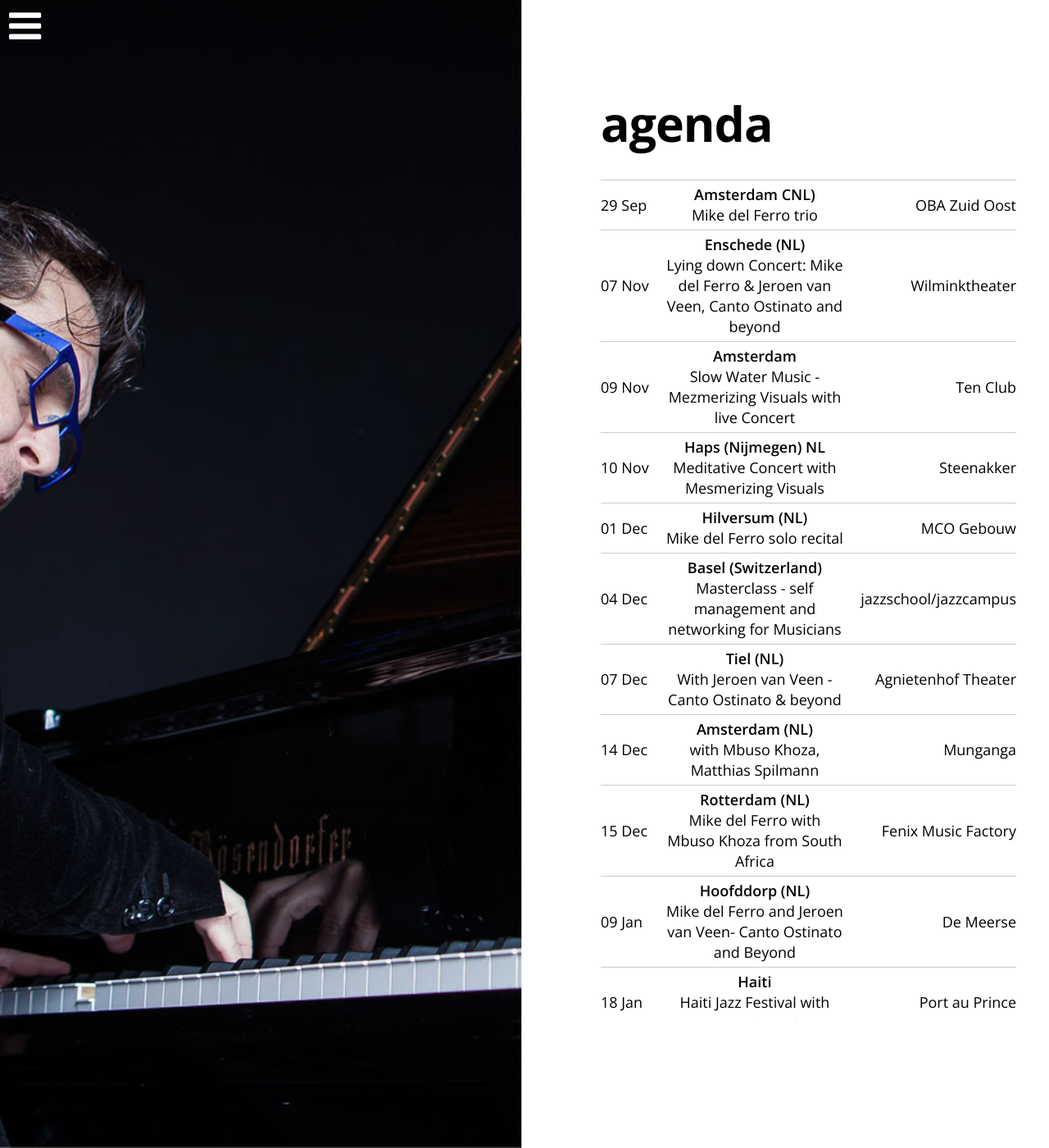
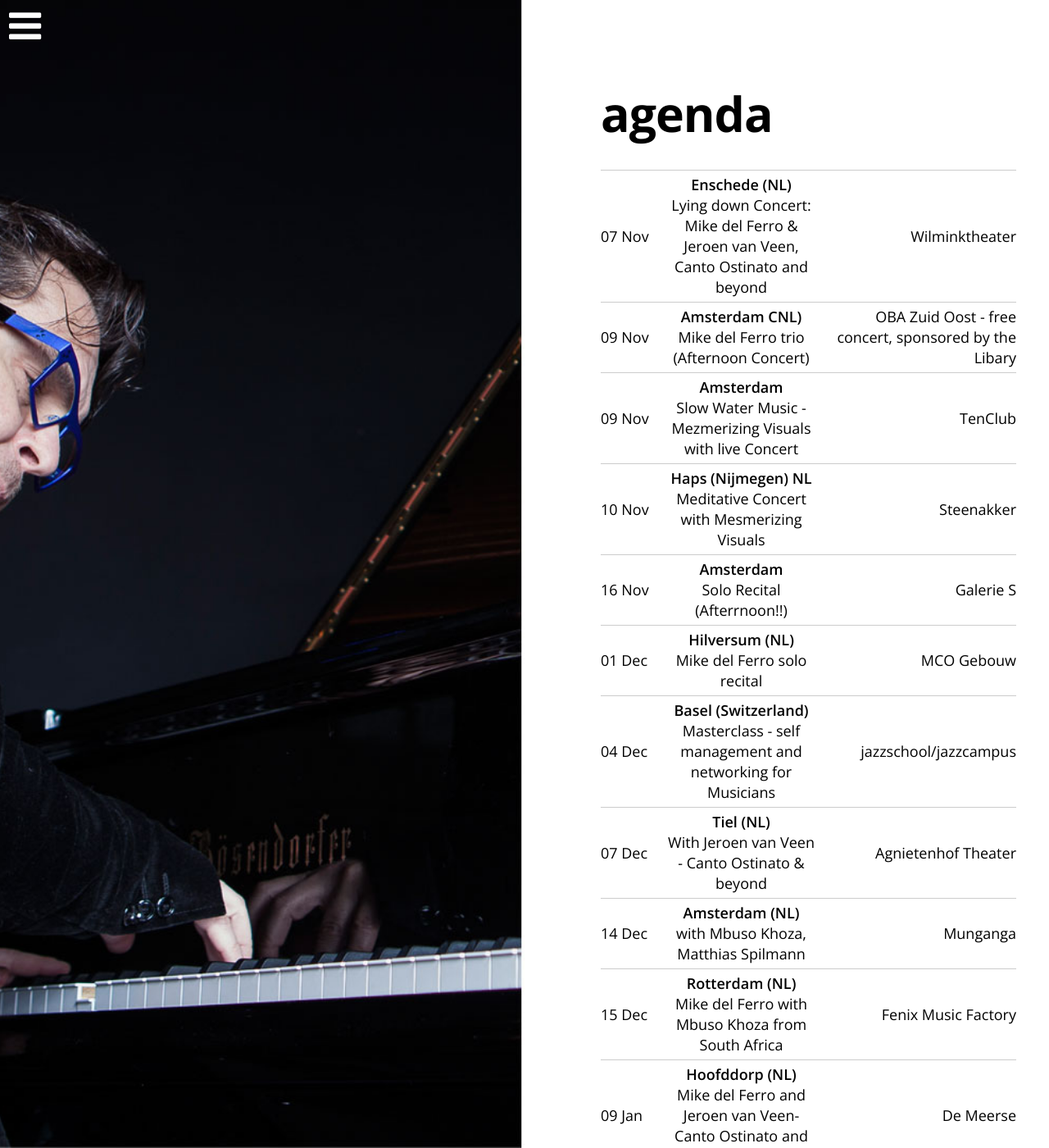
Before and after one commit to mikedelferro/website, a Jekyll site: the page built from agenda.html, in a window 1280 px wide and 1400 px high. Shown: the whole window at 82% size. Built offline with Jekyll 4.4.1, drawn with Linux system fonts in a browser that asks for light colours; nearby versions of some CDN libraries; some of the changed text lies outside the part shown.

Commit message:
Updated '_config.yml' via CloudCannon

```diff
--- a/_config.yml
+++ b/_config.yml
@@ -1,6 +1,6 @@
 gigs:
-  - title: Haiti Jazz Festival with James Germain
-    date: 2020-01-18 19:30:00
+  - title: Haiti Jazz Festival
+    date: 2020-01-23 19:30:00
     location: Port au Prince
     venue: Haiti
     url: 'http://papjazzhaiti.org/'
@@ -32,11 +32,12 @@ gigs:
     location: Agnietenhof Theater
     venue: Tiel (NL)
     url: www.agnietenhof.nl
-  - title: Mike del Ferro trio
-    date: 2019-09-29 15:00:00
-    location: OBA Zuid Oost
+  - title: Mike del Ferro trio (Afternoon Concert)
+    date: 2019-11-09 15:00:00
+    location: 'OBA Zuid Oost - free concert, sponsored by the Libary'
     venue: Amsterdam CNL)
-    url:
+    url: >-
+      https://www.facebook.com/World-Open-Jazz-Concerts-Zuidoost-110155230358874/?__tn__=%2Cd%2CP-R&eid=ARB56M57iGI_pzctPaRwYzIdgcvu6_eUDVni50GPAk9jie2JMITK_Iaq-pgqteDvFjDiYukdk4XWQ-vd
   - title: Mike del Ferro and Jeroen van Veen- Canto Ostinato and Beyond
     date: 2020-01-09 20:00:00
     location: De Meerse
@@ -44,7 +45,7 @@ gigs:
     url: 'https://www.demeerse.nl/'
   - title: Slow Water Music - Mezmerizing Visuals with live Concert
     date: 2019-11-09 20:00:00
-    location: Ten Club
+    location: TenClub
     venue: Amsterdam
     url: 'https://www.facebook.com/events/743919619382916/'
   - title: Mike del Ferro with Mbuso Khoza from South Africa
@@ -57,3 +58,13 @@ gigs:
     location: jazzschool/jazzcampus
     venue: Basel (Switzerland)
     url: www.jazzcampus.com
+  - title: Solo Recital (Afterrnoon!!)
+    date: 2019-11-16 15:00:00
+    location: Galerie S
+    venue: Amsterdam
+    url: 'https://www.galerie-signaal.nl/'
+  - title: 'Jazz Plaza Festival, Havana , Cuba'
+    date: 2020-01-14 15:00:00
+    location: more details soon
+    venue:
+    url: 'http://festivaljazzplaza.com/en/'
```
